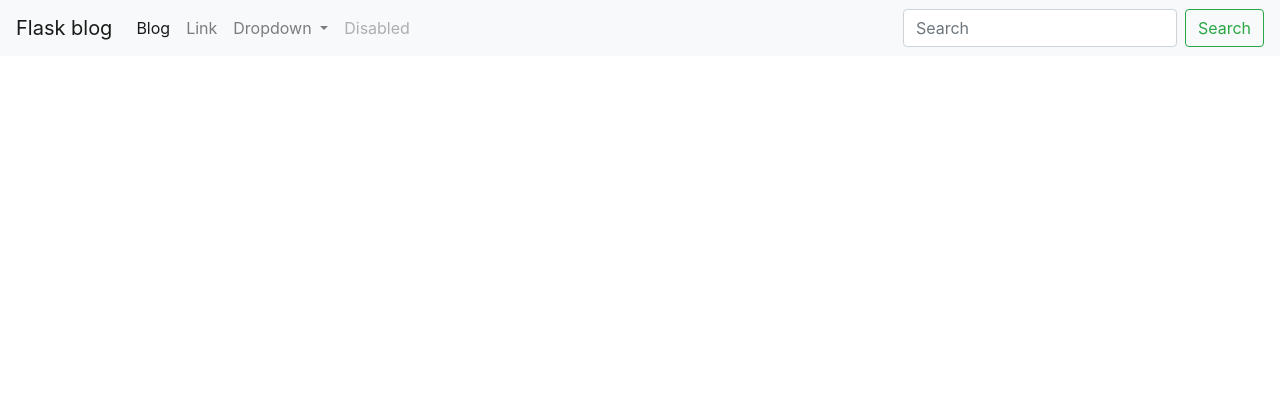
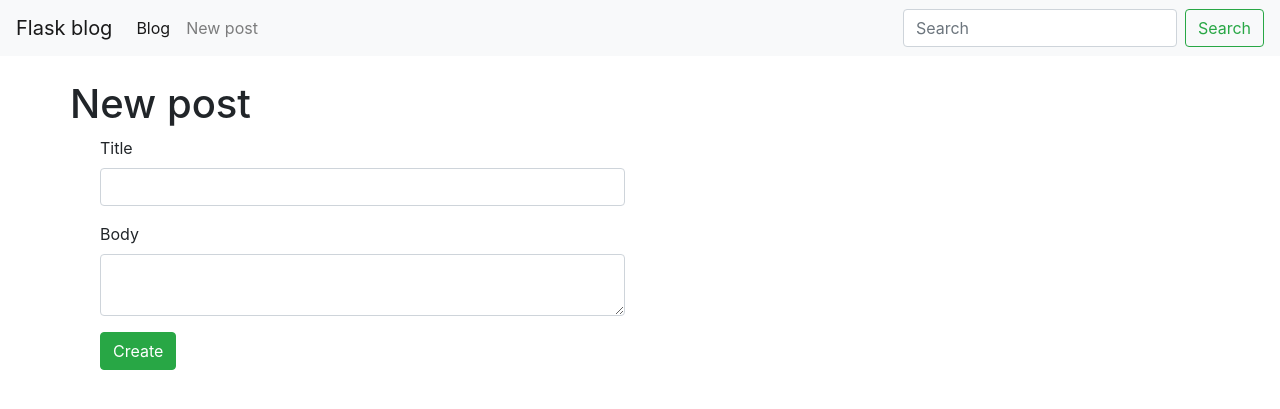
Before and after one commit to kotanskiy/flask_blog, a Flask app: page /blog/create in a window 1280 px wide. Shown: the top 409 px of the page. Run offline with Flask 2, Linux system fonts and the light colour scheme; data that the repository does not hold is empty; parts of the project's set-up code (start-up, migrations or seed data) failed here and were passed over; some libraries are stand-ins or nearby versions.

Commit message:
form for creation posts

```diff
--- a/posts/blueprint.py
+++ b/posts/blueprint.py
@@ -1,13 +1,45 @@
-from flask import Blueprint, render_template
+from flask import Blueprint, render_template, request, redirect, url_for
 from models import Post, Tag
+from .forms import PostForm
+from app import database
 
 posts = Blueprint('posts', __name__, template_folder='templates')
 
 
+@posts.route('/create', methods=['POST', 'GET'])
+def create_post():
+    if request.method == 'POST':
+        title = request.form['title']
+        body = request.form['body']
+
+        try:
+            post = Post(title=title, body=body)
+            database.session.add(post)
+            database.session.commit()
+        except:
+            print('Something wrong')
+        return redirect(url_for('posts.index'))
+
+    form = PostForm()
+    return render_template('posts/create_post.html', form=form)
+
+
 @posts.route('/')
 def index():
-    posts = Post.query.all()
-    return render_template('posts/index.html', posts=posts)
+    search_value = request.args.get('search')
+    page = request.args.get('page')
+    if page and page.isdigit():
+        page = int(page)
+    else:
+        page = 1
+
+    if search_value:
+        posts = Post.query.filter(Post.title.contains(search_value) | Post.body.contains(search_value))
+    else:
+        posts = Post.query.order_by(Post.created.desc())
+
+    pages = posts.paginate(page=page, per_page=5)
+    return render_template('posts/index.html', posts=posts, pages=pages)
 
 
 @posts.route('/<slug>')
--- /dev/null
+++ b/posts/forms.py
@@ -0,0 +1,6 @@
+from wtforms import Form, StringField, TextAreaField
+
+
+class PostForm(Form):
+    title = StringField('Title')
+    body = TextAreaField('Body')
--- /dev/null
+++ b/posts/templates/posts/create_post.html
@@ -0,0 +1,25 @@
+{% extends 'base.html' %}
+
+{% block title %}
+Create new post
+{% endblock %}
+
+{% block content_title %}
+New post
+{% endblock %}
+
+{% block content %}
+<div class="col-md-6">
+    <form action="{{ url_for('posts.create_post') }}" method="post">
+    {% for field in form %}
+        <div class="form-group">
+            {{ field.label(class='control-label') }}
+            {{ field(class='form-control') }}
+        </div>
+    {% endfor %}
+        <button type="submit" class="btn btn-success">Create</button>
+    </form>
+</div>
+
+
+{% endblock %}
--- a/templates/base.html
+++ b/templates/base.html
@@ -21,25 +21,12 @@
                 <a class="nav-link" href="{{ url_for('posts.index') }}">Blog<span class="sr-only">(current)</span></a>
             </li>
             <li class="nav-item">
-                <a class="nav-link" href="#">Link</a>
-            </li>
-            <li class="nav-item dropdown">
-                <a class="nav-link dropdown-toggle" href="#" id="navbarDropdown" role="button" data-toggle="dropdown" aria-haspopup="true" aria-expanded="false">
-                    Dropdown
-                </a>
-                <div class="dropdown-menu" aria-labelledby="navbarDropdown">
-                    <a class="dropdown-item" href="#">Action</a>
-                    <a class="dropdown-item" href="#">Another action</a>
-                    <div class="dropdown-divider"></div>
-                    <a class="dropdown-item" href="#">Something else here</a>
-                </div>
-            </li>
-            <li class="nav-item">
-                <a class="nav-link disabled" href="#">Disabled</a>
+                <a class="nav-link" href="{{ url_for('posts.create_post') }}">New post</a>
             </li>
         </ul>
-        <form class="form-inline my-2 my-lg-0">
-            <input class="form-control mr-sm-2" type="search" placeholder="Search" aria-label="Search">
+        <form class="form-inline my-2 my-lg-0" action="{{ url_for('posts.index') }}" method="get">
+            <input class="form-control mr-sm-2" name="search" type="search" placeholder="Search"
+                   aria-label="Search" value="{{ request.args.get('search', '') }}">
             <button class="btn btn-outline-success my-2 my-sm-0" type="submit">Search</button>
         </form>
     </div>
```
Also changed, not shown: posts/templates/posts/index.html (+16 -1 lines), requirements.txt (added, +17 -0 lines).
